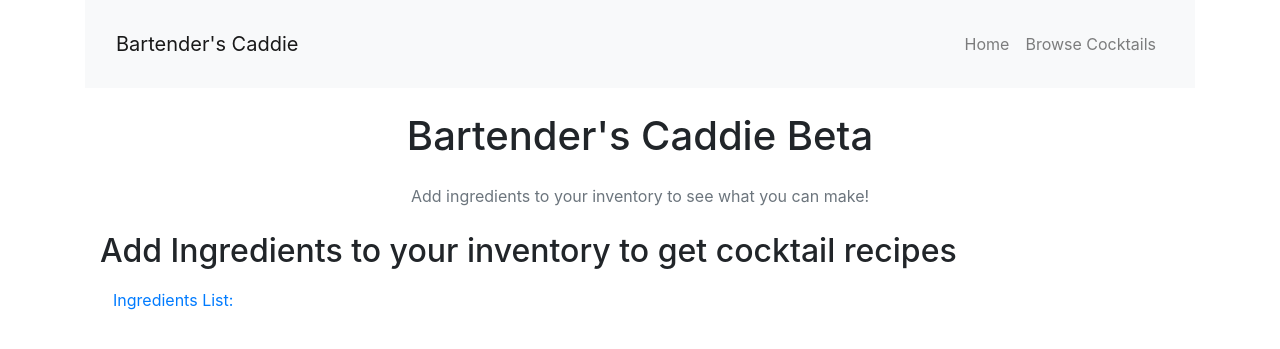
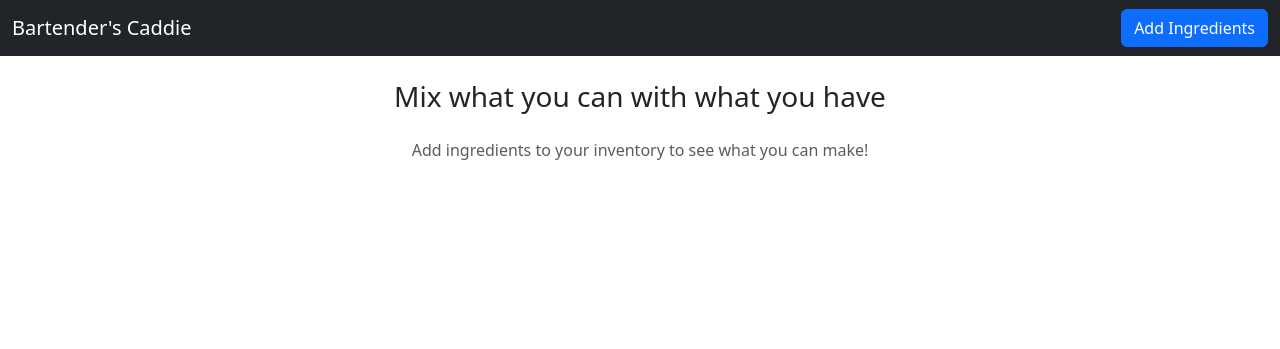
Before and after one commit to Bojangler/bartenders_caddie, a Flask app: page / in a window 1280 px wide. Shown: the top 349 px of the page. Run offline with Flask 3, Linux system fonts and the light colour scheme; some libraries are stand-ins or nearby versions.

Commit message:
Added global header and updated styling on all_cocktails

```diff
--- a/app.py
+++ b/app.py
@@ -76,16 +76,30 @@ def cocktail_profile(cocktail_name):
 
 @app.route("/all_cocktails")
 def all_cocktails():
-    sorted_cocktails = sorted(cocktail_data, key=lambda x: x['name'])
-    inventory = set(session.get('inventory', []))
-    cocktails_you_can_make = get_cocktails_you_can_make(inventory)
+    sorted_cocktails = []
+    inventory = session.get('inventory', [])
 
-    for cocktail in sorted_cocktails:
-        missing_ingredients = [ingredient['name'] for ingredient in cocktail['ingredients'] if ingredient['name'] not in inventory]
-        cocktail['missing_ingredients'] = missing_ingredients
+    for cocktail in cocktail_data:
+        missing_ingredients = [
+            ingredient['name']
+            for ingredient in cocktail['ingredients']
+            if ingredient['name'] not in inventory
+        ]
+        sorted_cocktails.append({
+            'name': cocktail['name'],
+            'flavor_profile': cocktail['flavor_profile'],
+            'missing_ingredients': missing_ingredients
+        })
 
-    return render_template("all_cocktails.html", sorted_cocktails=sorted_cocktails, cocktails_you_can_make=cocktails_you_can_make, inventory=inventory, sorted_flavor_profiles=sorted_flavor_profiles)
+    cocktails_you_can_make = [
+        cocktail for cocktail in sorted_cocktails if not cocktail['missing_ingredients']
+    ]
 
+    return render_template(
+        "all_cocktails.html",
+        sorted_cocktails=sorted_cocktails,
+        cocktails_you_can_make=cocktails_you_can_make
+    )
 @app.route("/flavor_profile/<flavor>")
 def flavor_profile(flavor):
     filtered_cocktails = [cocktail for cocktail in cocktail_data if flavor in cocktail['flavor_profile']]
--- a/templates/base.html
+++ b/templates/base.html
@@ -3,31 +3,52 @@
 <head>
     <meta charset="UTF-8">
     <title>{% block title %}Bartender's Caddie{% endblock %}</title>
-    <link href="https://stackpath.bootstrapcdn.com/bootstrap/4.5.2/css/bootstrap.min.css" rel="stylesheet">
+    <link href="https://cdn.jsdelivr.net/npm/bootstrap@5.3.0-alpha1/dist/css/bootstrap.min.css" rel="stylesheet">
 </head>
 <body>
-    <header class="bg-light py-3 mb-4">
-        <div class="container">
-            <nav class="navbar navbar-expand-lg navbar-light">
-                <a class="navbar-brand" href="{{ url_for('index') }}">Bartender's Caddie</a>
-                <div class="collapse navbar-collapse">
-                    <ul class="navbar-nav ml-auto">
-                        <li class="nav-item">
-                            <a class="nav-link" href="{{ url_for('index') }}">Home</a>
-                        </li>
-                        <li class="nav-item">
-                            <a class="nav-link" href="{{ url_for('all_cocktails') }}">Browse Cocktails</a>
-                        </li>
-                    </ul>
+    <!-- Navbar -->
+    <nav class="navbar navbar-dark bg-dark">
+        <div class="container-fluid d-flex justify-content-between align-items-center">
+            <a class="navbar-brand" href="{{ url_for('index') }}">Bartender's Caddie</a>
+            <button class="btn btn-primary" data-bs-toggle="modal" data-bs-target="#ingredientsModal">Add Ingredients</button>
+        </div>
+    </nav>
+
+    <!-- Ingredients Modal -->
+    <div class="modal fade" id="ingredientsModal" tabindex="-1" aria-labelledby="ingredientsModalLabel" aria-hidden="true">
+        <div class="modal-dialog modal-lg">
+            <div class="modal-content">
+                <div class="modal-header">
+                    <h5 class="modal-title" id="ingredientsModalLabel">Add Ingredients to Your Inventory</h5>
+                    <button type="button" class="btn-close" data-bs-dismiss="modal" aria-label="Close"></button>
                 </div>
-            </nav>
+                <div class="modal-body">
+                    <form method="post" action="{{ url_for('index', expand='ingredients') }}">
+                        <ul class="list-group mb-4">
+                            {% for ingredient in sorted_ingredients %}
+                                <li class="list-group-item">
+                                    <div class="d-flex align-items-center">
+                                        <input type="checkbox" name="ingredients" value="{{ ingredient }}" {% if ingredient in inventory %}checked{% endif %} class="me-2">
+                                        <a href="{{ url_for('ingredient_profile', ingredient_name=ingredient) }}" class="ingredient-name">{{ ingredient }}</a>
+                                    </div>
+                                    {% if ingredient not in inventory and additional_cocktails_counts[ingredient] > 0 %}
+                                        <small class="text-muted">- Add this ingredient and you can make {{ additional_cocktails_counts[ingredient] }} additional cocktails</small>
+                                    {% endif %}
+                                </li>
+                            {% endfor %}
+                        </ul>
+                        <button type="submit" class="btn btn-primary btn-block">Update Inventory</button>
+                    </form>
+                </div>
+            </div>
         </div>
-    </header>
+    </div>
+
     <div class="container">
         {% block content %}{% endblock %}
     </div>
     <script src="https://code.jquery.com/jquery-3.5.1.slim.min.js"></script>
     <script src="https://cdn.jsdelivr.net/npm/@popperjs/core@2.5.4/dist/umd/popper.min.js"></script>
-    <script src="https://stackpath.bootstrapcdn.com/bootstrap/4.5.2/js/bootstrap.min.js"></script>
+    <script src="https://cdn.jsdelivr.net/npm/bootstrap@5.3.0-alpha1/dist/js/bootstrap.bundle.min.js"></script>
 </body>
 </html>
--- a/templates/index.html
+++ b/templates/index.html
@@ -1,5 +1,3 @@
-<!DOCTYPE html>
-<html lang="en">
 <head>
     <meta charset="UTF-8">
     <title>Bartender's Caddie Beta</title>
@@ -7,18 +5,55 @@
     <link href="https://stackpath.bootstrapcdn.com/bootstrap/4.5.2/css/bootstrap.min.css" rel="stylesheet">
 </head>
 <body>
-    <div class="container">
-        {% extends "base.html" %}
 
-        {% block title %}Home - Bartender's Caddie{% endblock %}
 
-        {% block content %}
-        <h1 class="my-4 text-center">Bartender's Caddie Beta</h1> <!-- Center the title -->
+    <!-- Ingredients Modal -->
+    <div class="modal fade" id="ingredientsModal" tabindex="-1" aria-labelledby="ingredientsModalLabel" aria-hidden="true">
+        <div class="modal-dialog modal-lg">
+            <div class="modal-content">
+                <div class="modal-header">
+                    <h5 class="modal-title" id="ingredientsModalLabel">Add Ingredients to Your Inventory</h5>
+                    <button type="button" class="btn-close" data-bs-dismiss="modal" aria-label="Close"></button>
+                </div>
+                <div class="modal-body">
+                    <form method="post" action="{{ url_for('index', expand='ingredients') }}">
+                        <ul class="list-group mb-4">
+                            {% for ingredient in sorted_ingredients %}
+                                <li class="list-group-item">
+                                    <div class="d-flex align-items-center">
+                                        <input type="checkbox" name="ingredients" value="{{ ingredient }}" {% if ingredient in inventory %}checked{% endif %} class="me-2">
+                                        <a href="{{ url_for('ingredient_profile', ingredient_name=ingredient) }}" class="ingredient-name">{{ ingredient }}</a>
+                                    </div>
+                                    {% if ingredient not in inventory and additional_cocktails_counts[ingredient] > 0 %}
+                                        <small class="text-muted">- Add this ingredient and you can make {{ additional_cocktails_counts[ingredient] }} additional cocktails</small>
+                                    {% endif %}
+                                </li>
+                            {% endfor %}
+                        </ul>
+                        <button type="submit" class="btn btn-primary btn-block">Update Inventory</button> <!-- Full-width button -->
+                    </form>
+                </div>
+            </div>
+        </div>
+    </div>
+
+    <!-- Main Content -->
+    {% extends "base.html" %}
+
+{% block title %}
+Bartender's Caddie Beta
+{% endblock %}
+
+{% block content %}
+<div class="container">
+    <h3 class="my-4 text-center">Mix what you can with what you have</h3> <!-- Replaced H1 with body text -->
+
 
         <!-- Cocktails You Can Make Section -->
         <div class="mb-4">
             {% if cocktails_you_can_make %}
-                <h2>Cocktails You Can Make:</h2>
+                <h3>Cocktails You Can Make</h3>
+                <p>You already have everything you need to make these cocktails</p>
                 <ul class="list-group mb-4">
                     {% for cocktail in cocktails_you_can_make %}
                         <li class="list-group-item">
@@ -27,44 +62,20 @@
                         </li>
                     {% endfor %}
                 </ul>
-                <a href="{{ url_for('all_cocktails') }}" class="btn btn-primary btn-block">View All Cocktails</a> <!-- Full-width button -->
+                <p class="text-center">
+                    <a href="{{ url_for('all_cocktails') }}" class="text-primary">View all cocktails</a> <!-- Changed to text link -->
+                </p>
             {% else %}
                 <p class="text-center text-muted">Add ingredients to your inventory to see what you can make!</p>
             {% endif %}
         </div>
 
-        <!-- Ingredients List Section -->
-        <div class="mb-4">
-            <h2 class="text-left">Add Ingredients to your inventory to get cocktail recipes</h2> <!-- New H2 added -->
-            <h2>
-                <button class="btn btn-link text-decoration-none" type="button" data-toggle="collapse" data-target="#ingredients-list" aria-expanded="{{ 'true' if request.args.get('expand') == 'ingredients' else 'false' }}" aria-controls="ingredients-list">
-                    Ingredients List:
-                </button>
-            </h2>
-            <div id="ingredients-list" class="collapse {% if request.args.get('expand') == 'ingredients' %}show{% endif %}">
-                <form method="post" action="{{ url_for('index', expand='ingredients') }}">
-                    <ul class="list-group mb-4">
-                        {% for ingredient in sorted_ingredients %}
-                            <li class="list-group-item">
-                                <div class="d-flex align-items-center">
-                                    <input type="checkbox" name="ingredients" value="{{ ingredient }}" {% if ingredient in inventory %}checked{% endif %} class="mr-2">
-                                    <a href="{{ url_for('ingredient_profile', ingredient_name=ingredient) }}" class="ingredient-name">{{ ingredient }}</a>
-                                </div>
-                                {% if ingredient not in inventory and additional_cocktails_counts[ingredient] > 0 %}
-                                    <small class="text-muted">- Add this ingredient and you can make {{ additional_cocktails_counts[ingredient] }} additional cocktails</small>
-                                {% endif %}
-                            </li>
-                        {% endfor %}
-                    </ul>
-                    <button type="submit" class="btn btn-primary btn-block">Update Inventory</button> <!-- Full-width button -->
-                </form>
-            </div>
-        </div>
 
         <!-- Additional Ingredients Section -->
         <div class="mb-4">
             {% if sorted_additional_ingredients %}
-                <h2>Buy these ingredients to make new cocktails:</h2>
+                <h3>Recommended ingredients</h3>
+                <p>Add these ingredients to your inventory to unlock new recipes</p3>
                 <ul class="list-group mb-4">
                     {% for ingredient in sorted_additional_ingredients %}
                         {% if ingredient not in inventory %}
@@ -82,6 +93,6 @@
 
     <script src="https://code.jquery.com/jquery-3.5.1.slim.min.js"></script>
     <script src="https://cdn.jsdelivr.net/npm/@popperjs/core@2.5.4/dist/umd/popper.min.js"></script>
-    <script src="https://stackpath.bootstrapcdn.com/bootstrap/4.5.2/js/bootstrap.min.js"></script>
+    <script src="https://cdn.jsdelivr.net/npm/bootstrap@5.3.0-alpha1/dist/js/bootstrap.bundle.min.js"></script>
 </body>
 </html>
```
Also changed, not shown: templates/all_cocktails.html (+11 -14 lines).
